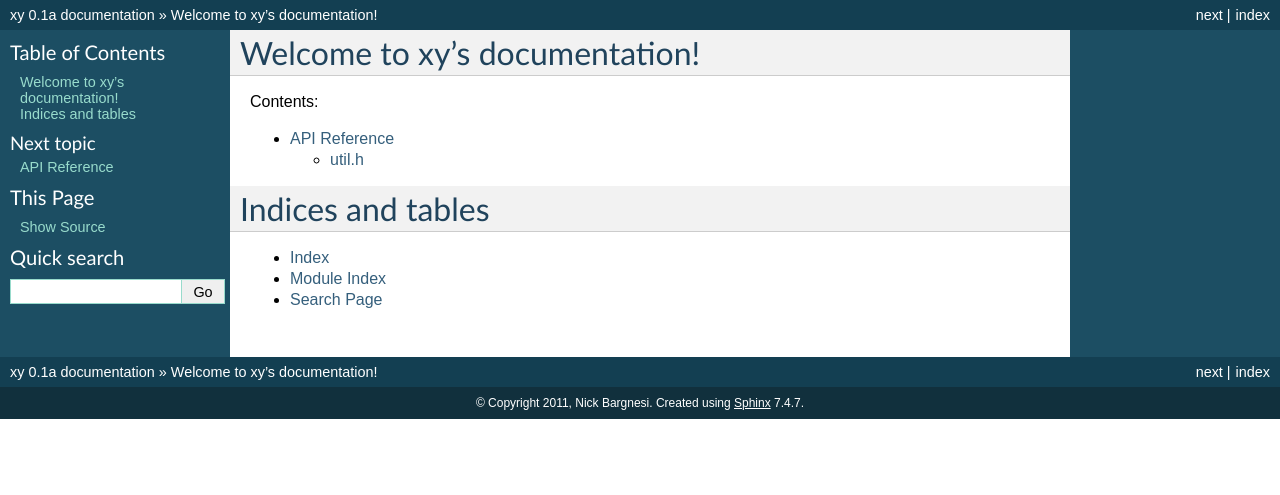
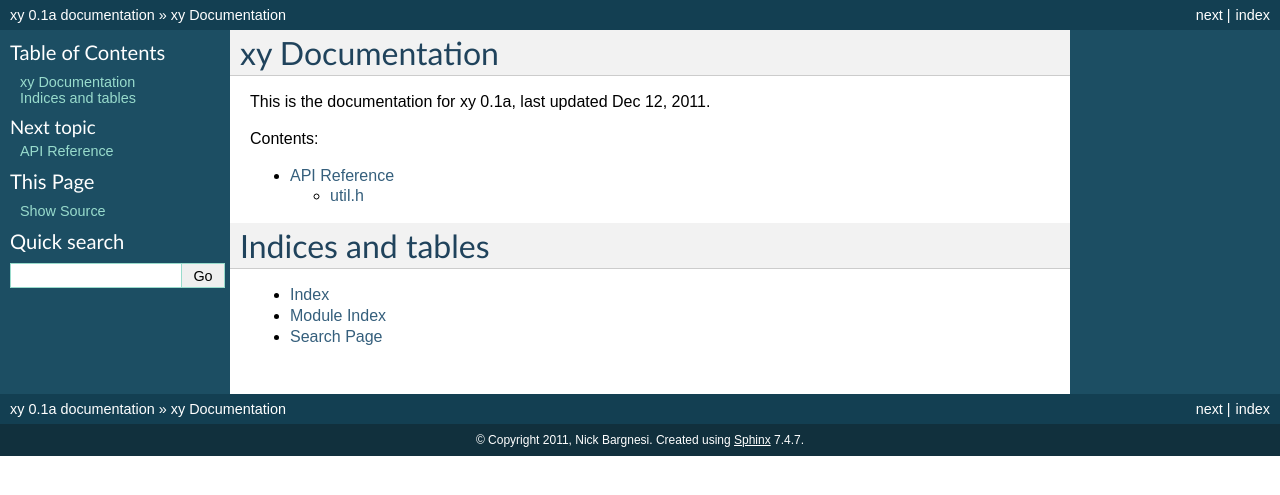
Before and after one commit to nbargnesi/xy, a Sphinx documentation site: the page built from docs/index.rst, in a window 1280 px wide. Shown: the top 495 px of the page. Built offline with Sphinx 7.4.7, drawn with Linux system fonts in a browser that asks for light colours.

```diff
--- a/docs/conf.py
+++ b/docs/conf.py
@@ -12,6 +12,11 @@
 # serve to show the default.
 
 import sys, os
+
+# http://read-the-docs.readthedocs.org/en/latest/faq.html
+on_rtd = os.environ.get('READTHEDOCS', None) == 'True'
+if on_rtd:
+    html_theme = 'default'
 
 # If extensions (or modules to document with autodoc) are in another directory,
 # add these directories to sys.path here. If the directory is relative to the
--- a/docs/index.rst
+++ b/docs/index.rst
@@ -3,8 +3,10 @@
    You can adapt this file completely to your liking, but it should at least
    contain the root `toctree` directive.
 
-Welcome to xy's documentation!
-==============================
+xy Documentation
+================
+
+This is the documentation for xy |release|, last updated |today|.
 
 Contents:
 
```
Also changed, not shown: 1 other file.
